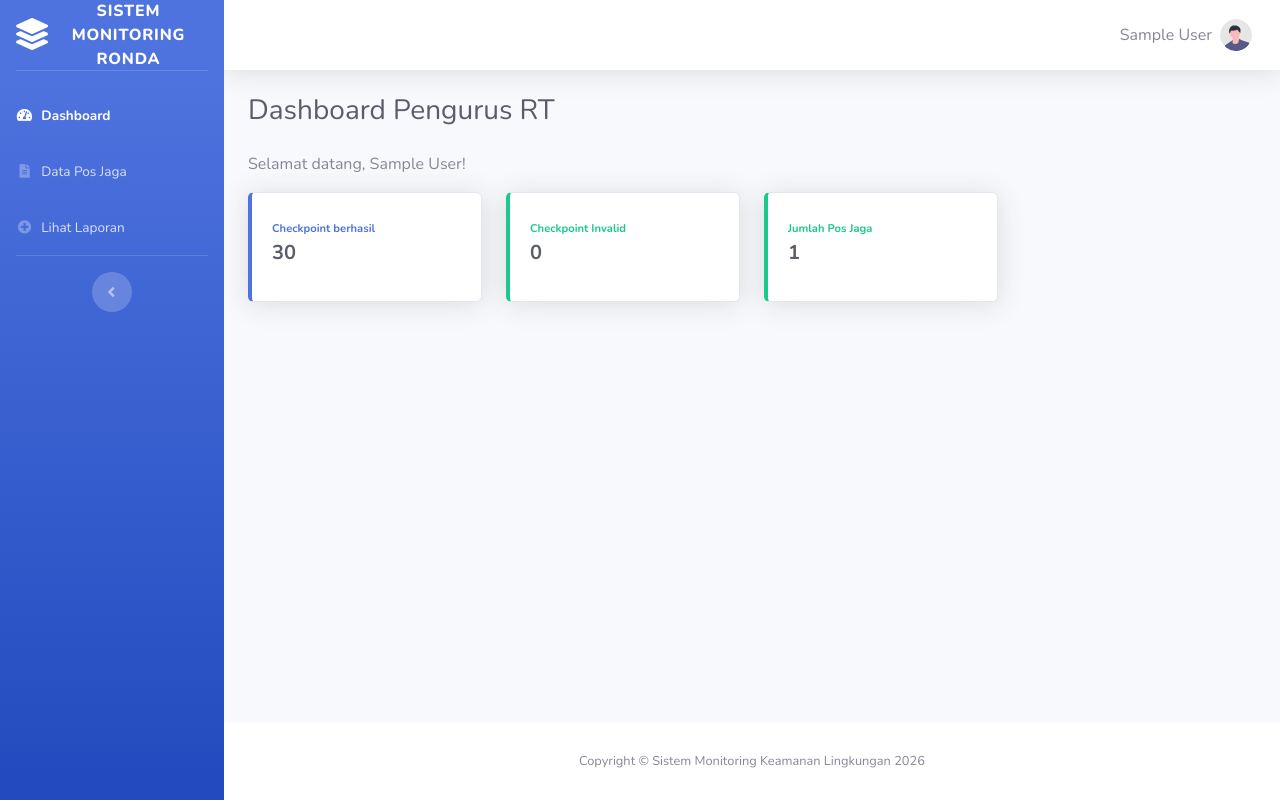
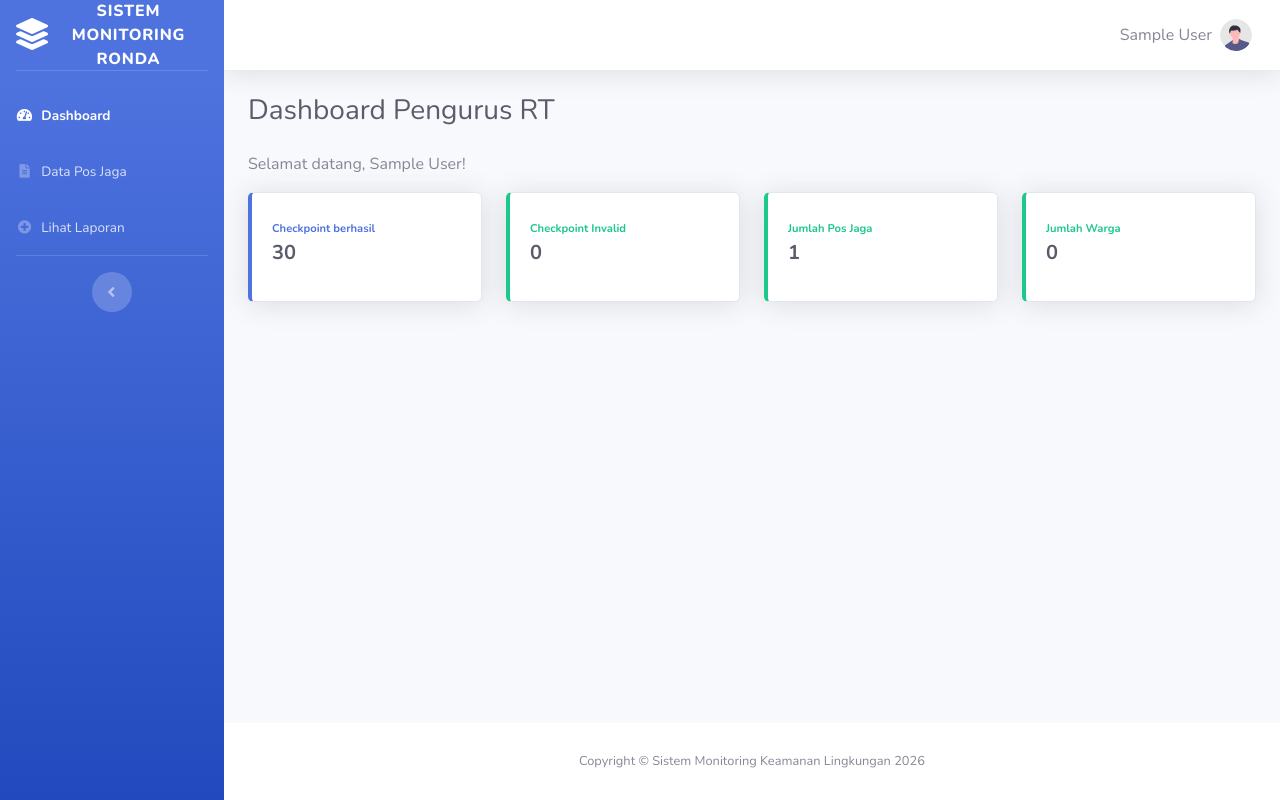
Before and after one commit to Wahjoe45/Sistem-Monitoring-Siskamling-Geofencing, a Laravel app: page /pengurus in a window 1280 px wide. Run offline with Laravel 12, Linux system fonts and the light colour scheme; a user stored in the database is signed in; tables that the repository leaves empty hold one stand-in row (values such as "Sample post"); parts of the project's set-up code (start-up, migrations or seed data) failed here and were passed over.

Commit message:
Menambahkan Card jumlah warga dan jumlah pos jaga di dashboard warga

```diff
--- a/app/Http/Controllers/DashboardController.php
+++ b/app/Http/Controllers/DashboardController.php
@@ -13,10 +13,12 @@ class DashboardController extends Controller
     {
         // Menghitung jumlah data pada tabel posjaga
         $jumlahPosJaga = Posjaga::count();
+        $jumlahWarga = User::where('role', 'warga')->count();
 
         // Mengirimkan variabel ke halaman dashboard
         return view('pengurus.viewpengurus', [
-            'jumlahPosJaga' => $jumlahPosJaga
+            'jumlahPosJaga' => $jumlahPosJaga,
+            'jumlahWarga' => $jumlahWarga
         ]);
     }
 
--- /dev/null
+++ b/app/Http/Controllers/DashboardWargaController.php
@@ -0,0 +1,23 @@
+<?php
+
+namespace App\Http\Controllers;
+use App\Models\Posjaga;
+use App\Models\User;
+
+use Illuminate\Http\Request;
+
+class DashboardWargaController extends Controller
+{
+    public function viewwarga()
+    {
+        // Menghitung jumlah data pada tabel posjaga
+        $jumlahPosJaga = Posjaga::count();
+        $jumlahWarga = User::where('role', 'warga')->count();
+
+        // Mengirimkan variabel ke halaman dashboard
+        return view('warga.viewwarga', [
+            'jumlahPosJaga' => $jumlahPosJaga,
+            'jumlahWarga' => $jumlahWarga
+        ]);
+    }
+}
--- a/resources/views/pengurus/viewpengurus.blade.php
+++ b/resources/views/pengurus/viewpengurus.blade.php
@@ -79,6 +79,19 @@
             </div>
         </div>
 
+        <div class="col-md-6 col-xl-3 mb-4">
+            <div class="card border-left-success shadow py-2">
+                <div class="card-body">
+                    <div class="text-xs font-weight-bold text-success mb-1">
+                        Jumlah Warga
+                    </div>
+                    <div class="h5 font-weight-bold text-gray-800">
+                        {{ $jumlahWarga }}
+                    </div>
+                </div>
+            </div>
+        </div>
+
     </div>
 
 @endsection
--- a/routes/web.php
+++ b/routes/web.php
@@ -1,6 +1,7 @@
 <?php
 
 use App\Http\Controllers\DashboardController;
+use App\Http\Controllers\DashboardWargaController;
 use App\Http\Controllers\LoginController;
 use App\Http\Controllers\RegisterController;
 use Illuminate\Support\Facades\Route;
@@ -19,17 +20,15 @@ Route::get('/register', [RegisterController::class, 'show'])->name('register');
 Route::post('/register', [RegisterController::class, 'register']);
 
 
-// login
 // Dashboard Pengurus
 Route::middleware(['auth', 'checkrole:pengurus'])
     ->get('/pengurus', [DashboardController::class, 'viewpengurus'])
     ->name('pengurus.viewpengurus');
 
-
+//Dashboard Warga
 Route::middleware(['auth', 'checkrole:warga'])
-    ->get('/warga', function () {
-        return view('warga.viewwarga');
-    })->name('warga.viewwarga');
+    ->get('/warga', [DashboardWargaController::class, 'viewwarga'])
+    ->name('warga.viewwarga');
 
 //olah data pos jaga
 Route::resource('posjaga', \App\Http\Controllers\PosjagaController::class);
```
Also changed, not shown: resources/views/warga/viewwarga.blade.php (+26 -0 lines).
